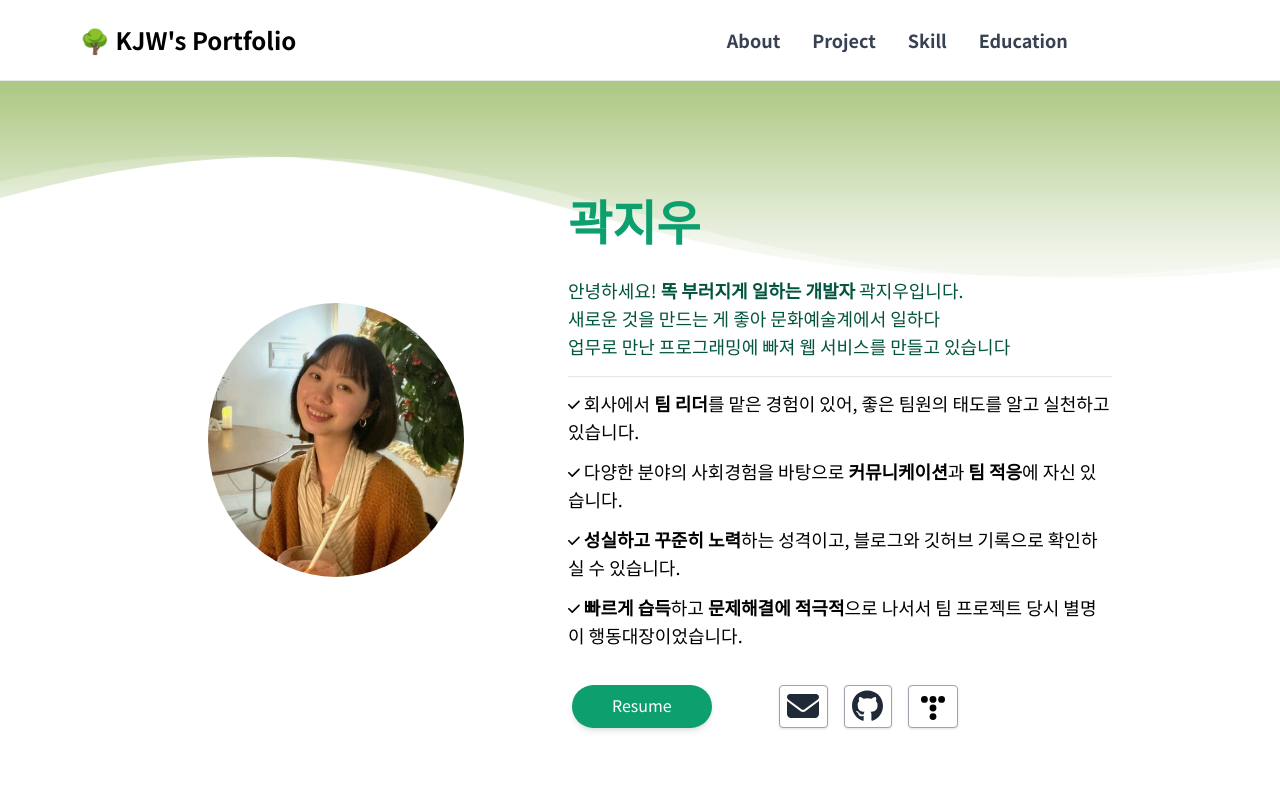
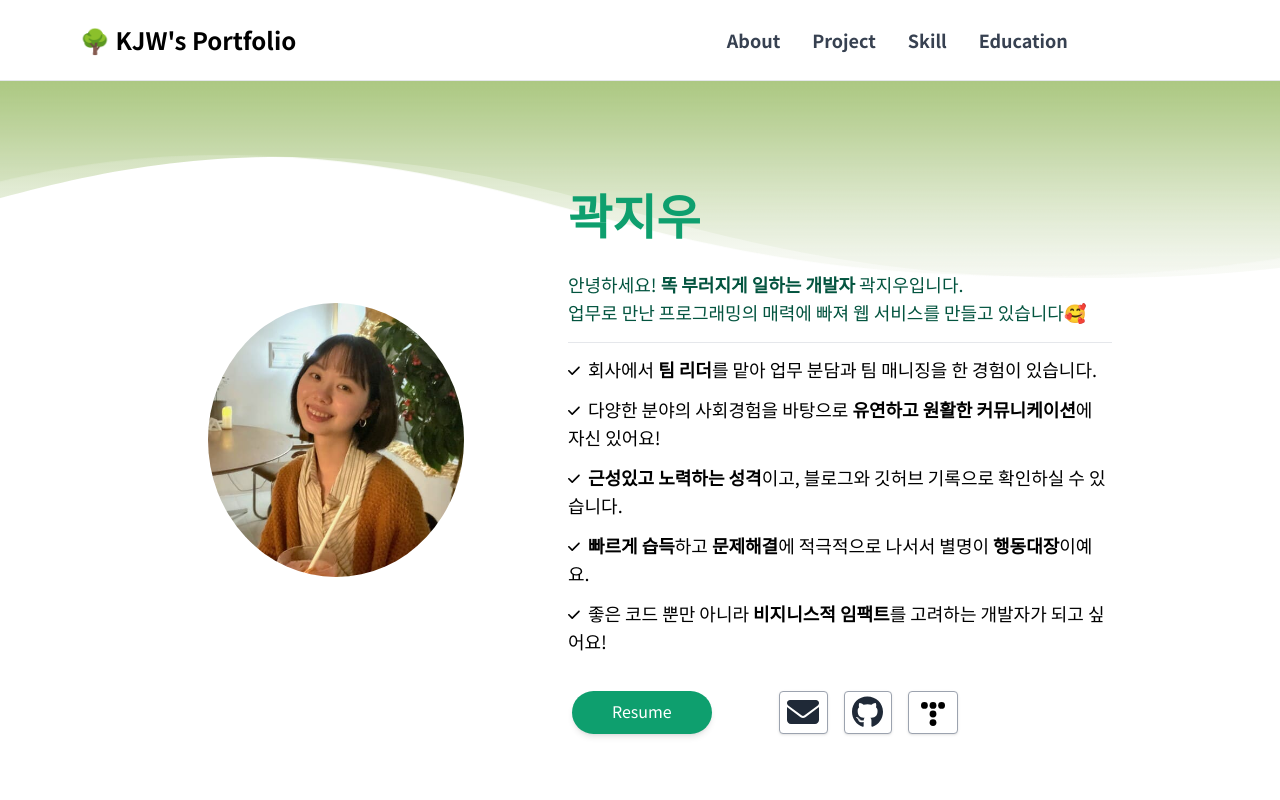
Before and after one commit to jiwoo84/portfolio, a Next.js app: page / in a window 1280 px wide. Shown: the top 800 px of the page. Built offline with nearby package versions, Linux system fonts and the light colour scheme; no server answers.

Commit message:
[docs] About, Education 내용 수정

```diff
--- a/pages/_app.tsx
+++ b/pages/_app.tsx
@@ -1,7 +1,7 @@
+import "../styles/globals.css";
 import type { AppProps } from "next/app";
 import Head from "next/head";
 import { RecoilRoot } from "recoil";
-import "../styles/globals.css";
 // fontawesome ssr 처리
 import { config } from "@fortawesome/fontawesome-svg-core";
 import "@fortawesome/fontawesome-svg-core/styles.css";
@@ -11,7 +11,7 @@ export default function App({ Component, pageProps }: AppProps) {
   return (
     <>
       <Head>
-        <title>곽지우의 포트폴리오</title>
+        <title>곽지우 | Front-End</title>
       </Head>
       <RecoilRoot>
         <Component {...pageProps} />
--- a/src/component/About.tsx
+++ b/src/component/About.tsx
@@ -13,26 +13,29 @@ const About = () => {
         <Name>곽지우</Name>
         <IntroduceComment>
           <p>안녕하세요! <b>똑 부러지게 일하는 개발자</b> 곽지우입니다.</p>
-            <p>새로운 것을 만드는 게 좋아 문화예술계에서 일하다</p>
-            <p>업무로 만난 프로그래밍에 빠져 웹 서비스를 만들고 있습니다</p>
-          </IntroduceComment>
-          <Hr />
+          <p>업무로 만난 프로그래밍의 매력에 빠져 웹 서비스를 만들고 있습니다🥰</p>
+        </IntroduceComment>
+        <Hr />
         <Description>
           <DescriptionList>
             <FontAwesomeIcon icon={faCheck} size="xs" />
-            &nbsp;회사에서 <b>팀 리더</b>를 맡은 경험이 있어, 좋은 팀원의 태도를 알고 실천하고 있습니다.
+            &nbsp; 회사에서 <b>팀 리더</b>를 맡아 업무 분담과 팀 매니징을 한 경험이 있습니다.
           </DescriptionList>
           <DescriptionList>
             <FontAwesomeIcon icon={faCheck} size="xs" />
-            &nbsp;다양한 분야의 사회경험을 바탕으로 <b>커뮤니케이션</b>과 <b>팀 적응</b>에 자신 있습니다.
+            &nbsp; 다양한 분야의 사회경험을 바탕으로 <b>유연하고 원활한 커뮤니케이션</b>에 자신 있어요!
           </DescriptionList>
           <DescriptionList>
             <FontAwesomeIcon icon={faCheck} size="xs" />
-            &nbsp;<b>성실하고 꾸준히 노력</b>하는 성격이고, 블로그와 깃허브 기록으로 확인하실 수 있습니다.
+            &nbsp; <b>근성있고 노력하는 성격</b>이고, 블로그와 깃허브 기록으로 확인하실 수 있습니다.
           </DescriptionList>
           <DescriptionList>
             <FontAwesomeIcon icon={faCheck} size="xs" />
-            &nbsp;<b>빠르게 습득</b>하고 <b>문제해결에 적극적</b>으로 나서서 팀 프로젝트 당시 별명이 행동대장이었습니다.
+            &nbsp; <b>빠르게 습득</b>하고 <b>문제해결</b>에 적극적으로 나서서 별명이 <b>행동대장</b>이예요.
+          </DescriptionList>
+          <DescriptionList>
+            <FontAwesomeIcon icon={faCheck} size="xs" />
+            &nbsp; 좋은 코드 뿐만 아니라 <b>비지니스적 임팩트</b>를 고려하는 개발자가 되고 싶어요!
           </DescriptionList>
         </Description>
         <Contact>
--- a/src/component/Education.tsx
+++ b/src/component/Education.tsx
@@ -22,21 +22,29 @@ const Education = () => {
         </ListWrapper>
         <ListWrapper>
           <Circle />
+          <ListTitle>알고리즘 스터디</ListTitle>
+          <p>알고리즘 스터디 2개를 직접 만들고 진행함</p>
+          <br />
+          <p>- Leetcode 알고리즘 스터디</p>
+          <p>- 1일 1알고리즘</p>
+        </ListWrapper>
+        <ListWrapper>
+          <Circle />
           <ListTitle>디엘컴퍼니 (마케터)</ListTitle>
           <ListDate>2019.10 - 2020.08</ListDate>
           <p>- 10인 미만 기업에서 팀 리더를 맡음</p>
           <p>
-            - 회사의 노후된 메뉴얼을 개선해 업무 속도를 50% 향상시킨 경험 보유
+            - 회사의 노후된 메뉴얼을 개선해 업무 속도 50% 향상
           </p>
           <p>
-            - 소비층을 고려한 마케팅 전략을 세워 매출을 30% 상승시킨 경험 보유
+            - 소비층을 고려한 마케팅 전략을 세워 매출 30% 상승
           </p>
         </ListWrapper>
         <ListWrapperLast>
           <Circle />
           <ListTitle>명지전문대학교 문예창작과</ListTitle>
           <ListDate>2015.03 - 2018.02</ListDate>
-          <p>소설, 비평을 주로 썼으며 올바른 글쓰기의 토대를 학습함</p>
+          <p>빠른 맥락 파악과 올바른 문장쓰기의 역량을 갖춤</p>
         </ListWrapperLast>
       </ListContainer>
     </Container>
```
Also changed, not shown: 1 other file (tests, documents, lock files or other folders).
